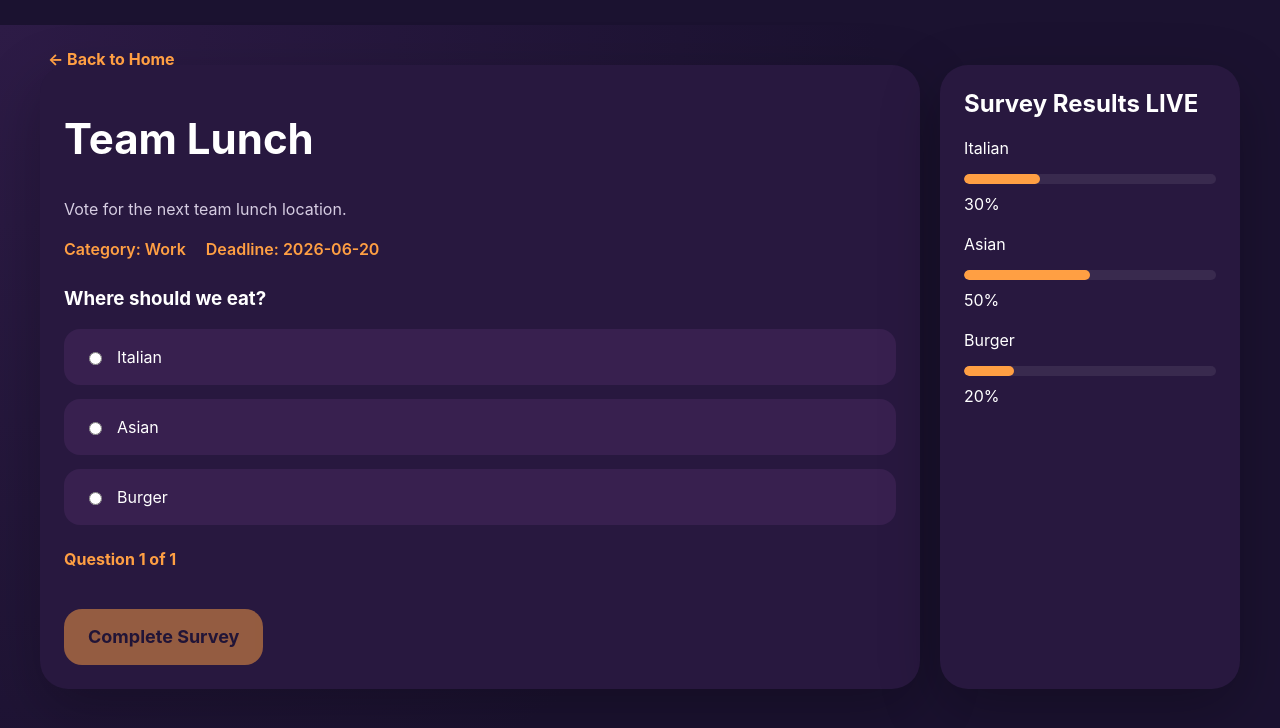
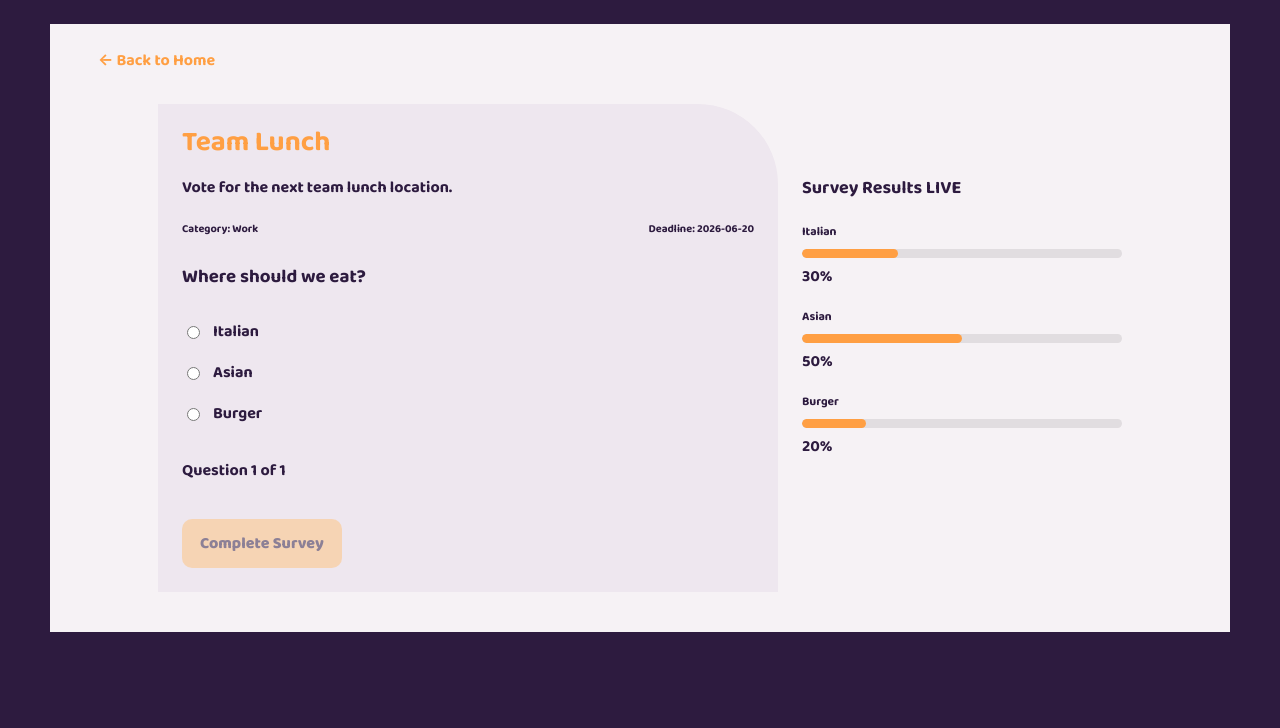
Before and after one commit to tchocpet/Pollapp, an Angular app: page /survey/1 in a window 1280 px wide. Shown: the top 728 px of the page. Built offline with nearby package versions, Linux system fonts and the light colour scheme.

Commit message:
fix poll app feedback

```diff
--- a/src/app/pages/home/home.scss
+++ b/src/app/pages/home/home.scss
@@ -15,7 +15,6 @@
   overflow-x: clip;
 }
 
-/* HERO */
 .hero {
   margin-bottom: 42px;
 }
@@ -54,19 +53,20 @@
 }
 
 .hero-left h1 {
-  margin: 0 0 18px;
+  font-family: 'Baloo 2', sans-serif;
+  font-size: 88px; // statt 96 oder größer
+  line-height: 0.95;
+  font-weight: 800;
   color: #ffbd73;
-  font-size: clamp(44px, 5.6vw, 72px);
-  line-height: 0.92;
-  font-weight: 900;
+  letter-spacing: -1px;
 }
 
 .hero-description {
-  max-width: 480px;
-  color: #ffffff;
+  font-family: Inter, sans-serif;
   font-size: 16px;
-  line-height: 1.35;
-  margin: 0 0 22px;
+  line-height: 1.5;
+  font-weight: 400; // wichtig
+  max-width: 470px;
 }
 
 .new-survey-btn {
@@ -77,7 +77,7 @@
   background: #ffbd73;
   color: #2d1b3f;
   padding: 11px 16px;
-  border-radius: 8px;
+  border-radius: 14px;
   font-size: 15px;
   font-weight: 900;
   cursor: pointer;
@@ -145,15 +145,18 @@
   color: #ffbd73;
   font-size: 42px;
   font-weight: 900;
+  font-family: 'Baloo 2', sans-serif;
   margin: 0 0 34px;
 }
 
-/* SECTIONS */
 .ending-soon,
 .survey-list {
   margin: 0 0 26px;
   padding: 0;
   background: transparent;
+}
+.ending-soon .survey-card {
+  min-height: 160px;
 }
 
 .ending-soon h2 {
@@ -178,7 +181,7 @@
   border-radius: 999px;
   padding: 9px 14px;
   cursor: pointer;
-  background: #3a254f;
+  background: #2d1b3f;
   color: #ffffff;
   font-size: 16px;
   font-weight: 800;
@@ -190,6 +193,9 @@
 .tabs button:hover,
 .category-filter button:hover {
   transform: translateY(-2px);
+  transition:
+    transform 0.2s ease,
+    box-shadow 0.2s ease;
 }
 
 .tabs button.active,
@@ -197,9 +203,11 @@
 .active {
   background: #ffbd73;
   color: #2d1b3f;
+  transition:
+    transform 0.2s ease,
+    box-shadow 0.2s ease;
 }
 
-/* CARDS */
 .survey-grid {
   display: grid;
   grid-template-columns: repeat(3, minmax(0, 1fr));
@@ -259,7 +267,7 @@
 
 /* EMPTY */
 .empty-state {
-  background: #3a254f;
+  background: #2d1b3f;
   padding: 24px;
   border-radius: 14px;
   text-align: center;
@@ -291,11 +299,25 @@
   transform: translateY(-2px);
 }
 
-/* MODAL */
+.delete-icon-btn {
+  width: 24px;
+  height: 24px;
+  border: none;
+  background: transparent;
+  color: #ffffff;
+  cursor: pointer;
+  font-size: 14px;
+  padding: 0;
+}
+
+.delete-icon-btn:hover {
+  transform: scale(1.08);
+}
+
 .modal-backdrop {
   position: fixed;
   inset: 0;
-  background: rgba(20, 10, 35, 0.78);
+  background: #2d1b3f;
   display: grid;
   place-items: center;
   z-index: 1000;
@@ -304,13 +326,13 @@
 
 .create-modal {
   position: relative;
-  width: min(100%, 640px);
-  max-height: 90vh;
+  width: min(980px, 92vw);
+  max-height: 92vh;
   overflow-y: auto;
   background: #2d1b3f;
   color: #ffffff;
-  border-radius: 28px;
-  padding: 30px;
+  border-radius: 0 60px 0 0;
+  padding: 36px;
   border: 1px solid rgba(255, 255, 255, 0.08);
 }
 
@@ -331,7 +353,17 @@
 
 .survey-form {
   display: grid;
-  gap: 16px;
+  grid-template-columns: 1fr 1fr;
+  gap: 20px;
+}
+
+.question-box,
+.add-question-btn,
+.question-preview,
+.required-note,
+.publish-btn,
+.error-message {
+  grid-column: 1 / -1;
 }
 
 .survey-form label,
@@ -505,13 +537,42 @@ button {
 .dropdown-icon {
   position: absolute;
   right: 16px;
-  width: 16px;
+  top: 50%;
+  transform: translateY(-50%);
+
+  display: flex;
+  flex-direction: column;
+  gap: 3px;
+
   pointer-events: none;
+}
+
+.dropdown-icon span {
+  display: block;
+  width: 14px;
+  height: 2px;
+  border-radius: 999px;
+  background: #ffbd73;
+}
+
+.dropdown-icon span:nth-child(2) {
+  width: 10px;
+}
+
+.dropdown-icon span:nth-child(3) {
+  width: 6px;
 }
 
 .dropdown-arrow {
   font-size: 16px;
   line-height: 1;
+}
+
+input,
+textarea,
+select {
+  min-height: 48px;
+  border-radius: 12px;
 }
 
 @media (max-width: 900px) {
@@ -529,7 +590,7 @@ button {
   }
 
   .survey-grid {
-    grid-template-columns: repeat(2, minmax(0, 1fr));
+    grid-template-columns: 1fr;
   }
   .typing-icon {
     width: 49px;
@@ -554,6 +615,11 @@ button {
     width: 37px;
     right: 20px;
     bottom: 50px;
+  }
+
+  .create-modal {
+    width: 95vw;
+    padding: 24px;
   }
 }
 
--- a/src/app/pages/home/home.ts
+++ b/src/app/pages/home/home.ts
@@ -85,7 +85,7 @@ export class Home {
 
   private getEndingSoonLimit(today: Date): Date {
     const limit = new Date(today);
-    limit.setDate(today.getDate() + 7);
+    limit.setDate(today.getDate() + 30);
 
     return limit;
   }
--- a/src/app/pages/survey-detail/survey-detail.html
+++ b/src/app/pages/survey-detail/survey-detail.html
@@ -21,6 +21,7 @@
           <input
             [type]="currentQuestion?.allowMultipleAnswers ? 'checkbox' : 'radio'"
             name="answer"
+            [disabled]="hasVoted"
             [checked]="
               currentQuestion?.allowMultipleAnswers
                 ? selectedIndexes.includes(index)
--- a/src/app/pages/survey-detail/survey-detail.scss
+++ b/src/app/pages/survey-detail/survey-detail.scss
@@ -1,13 +1,14 @@
 .survey-detail-page {
-  background: radial-gradient(circle at top left, #2d1b46, #1b1230 60%);
-  color: white;
-  padding: 40px;
+  max-width: 1180px;
+  margin: 24px auto;
+  padding: 40px 48px;
   display: grid;
-  grid-template-columns: minmax(0, 1.8fr) 300px;
-  gap: 20px;
+  grid-template-columns: 620px 320px;
+  justify-content: center;
+  gap: 24px;
+  background: #f6f2f5;
+  color: #2d1b3f;
   position: relative;
-  max-width: 1400px;
-  margin: 25px auto;
 }
 
 .back-link {
@@ -19,88 +20,76 @@
   font-weight: 700;
 }
 
-.survey-box,
-.results-box {
-  background: #28183f;
+.survey-box {
+  margin-top: 40px;
+  background: #eee7ef;
   padding: 24px;
-  border-radius: 28px;
-  box-shadow: 0 20px 60px rgba(0, 0, 0, 0.25);
-}
-
-.survey-box {
-  max-width: 1000px;
-}
-
-.results-box {
-  width: 100%;
-  max-width: 320px;
-}
-.results-box h2 {
-  margin-top: 0;
+  border-radius: 0 80px 0 0;
+  max-width: 620px;
+  min-height: 430px;
 }
 
 .survey-box h1 {
-  margin-top: 24px;
-  font-size: 42px;
+  margin: 0 0 16px;
+  color: #ff9f43;
+  font-size: 28px;
+  line-height: 1.1;
+  max-width: 380px;
 }
 
 .survey-description {
-  color: #d6cde2;
+  color: #2d1b3f;
   margin-bottom: 20px;
 }
 
 .survey-meta {
   display: flex;
+  justify-content: space-between;
   gap: 20px;
-  flex-wrap: wrap;
-  margin-bottom: 28px;
-  color: #ff9f43;
-  font-weight: 600;
+  color: #2d1b3f;
+  font-size: 11px;
+  margin-bottom: 18px;
+}
+
+.survey-box h3 {
+  margin-top: 24px;
 }
 
 .answer-item {
   display: flex;
   align-items: center;
-  gap: 12px;
-  background: #38204f;
-  padding: 18px 20px;
-  border-radius: 16px;
-  margin-top: 14px;
+  gap: 10px;
+  color: #2d1b3f;
+  padding: 8px 0;
   cursor: pointer;
-  transition: 0.2s ease;
 }
 
 .answer-item input {
   accent-color: #ff9f43;
 }
 
-.answer-item:hover {
-  transform: translateY(-2px);
-  background: #43255f;
-}
-
 .question-counter {
   margin-top: 24px;
-  color: #ff9f43;
+  color: #2d1b3f;
   font-weight: 700;
 }
 
-.complete-btn {
-  margin-top: 24px;
-  border: none;
-  background: #ff9f43;
-  color: #1b1230;
-  padding: 16px 24px;
-  height: 56px;
-  border-radius: 18px;
-  font-size: 18px;
-  font-weight: 700;
-  cursor: pointer;
-  transition: 0.2s ease;
+.question-grid {
+  display: grid;
+  grid-template-columns: 1fr 1fr;
+  gap: 28px;
 }
 
-.complete-btn:hover {
-  transform: translateY(-2px);
+.complete-btn {
+  margin-top: 20px;
+  width: fit-content;
+  border: none;
+  background: #ffc27a;
+  color: #2d1b3f;
+  padding: 12px 18px;
+  border-radius: 10px;
+  font-weight: 800;
+  cursor: pointer;
 }
 
 .complete-btn:disabled {
@@ -108,16 +97,34 @@
   cursor: not-allowed;
 }
 
+.results-box {
+  margin-top: 110px;
+  background: transparent;
+  color: #2d1b3f;
+  box-shadow: none;
+}
+
+.results-box h2 {
+  margin: 0 0 20px;
+  font-size: 18px;
+}
+
 .result-item {
-  margin-top: 20px;
+  margin-bottom: 18px;
+}
+
+.result-item p {
+  margin: 0 0 8px;
+  font-weight: 700;
+  font-size: 12px;
 }
 
 .bar {
-  height: 10px;
-  background: rgba(255, 255, 255, 0.08);
+  height: 9px;
+  background: #e1dde0;
   border-radius: 999px;
   overflow: hidden;
-  margin: 10px 0;
+  margin: 6px 0;
 }
 
 .fill {
@@ -126,30 +133,10 @@
   border-radius: 999px;
 }
 
-.empty-results,
-.success-message {
-  padding: 16px;
-  border-radius: 16px;
-  font-weight: 700;
-}
-
-.empty-results {
-  background: #38204f;
-  color: #d6cde2;
-  text-align: center;
-}
-
-.success-message {
-  background: #2ecc71;
-  margin-bottom: 20px;
-}
-
 @media (max-width: 900px) {
   .survey-detail-page {
     grid-template-columns: 1fr;
     padding: 20px;
-    gap: 20px;
-    min-height: auto;
   }
 
   .back-link {
@@ -157,23 +144,12 @@
     margin-bottom: 12px;
   }
 
-  .survey-box,
-  .results-box {
+  .survey-box {
+    margin-top: 0;
     padding: 24px;
-    min-height: auto;
   }
 
-  .survey-box h1 {
-    font-size: 34px;
-    margin-top: 0;
-  }
-
-  .survey-meta {
-    flex-direction: column;
-    gap: 10px;
-  }
-
-  .complete-btn {
-    width: 100%;
+  .results-box {
+    margin-top: 24px;
   }
 }
--- a/src/app/pages/survey-detail/survey-detail.ts
+++ b/src/app/pages/survey-detail/survey-detail.ts
@@ -15,6 +15,8 @@ export class SurveyDetail {
   selectedIndexes: number[] = [];
   currentQuestionIndex = 0;
   surveyCompleted = false;
+  hasVoted = false;
+  private surveyId = 0;
   get currentQuestion() {
     return this.survey?.questions[this.currentQuestionIndex];
   }
@@ -23,24 +25,50 @@ export class SurveyDetail {
   private route: ActivatedRoute,
   private surveyService: SurveyService,
 ) {
-    const id = Number(this.route.snapshot.paramMap.get('id'));
-    this.survey = this.surveyService.getSurveyById(id);
+  this.surveyId = Number(this.route.snapshot.paramMap.get('id'));
+  this.survey = this.surveyService.getSurveyById(this.surveyId);
+  this.hasVoted = localStorage.getItem(this.getVoteKey()) === 'true';
+}
+
+  private getVoteKey(): string {
+  return `survey-voted-${this.surveyId}`;
 }
 
   vote(index: number): void {
-    if (this.currentQuestion?.allowMultipleAnswers) {
+    if (this.hasVoted || !this.currentQuestion) {
+      return;
+    }
+
+    if (this.currentQuestion.allowMultipleAnswers) {
+      this.toggleMultipleVote(index);
+      return;
+    }
+
+    this.setSingleVote(index);
+    this.surveyService.saveSurveys();
+  }
+
+  private toggleMultipleVote(index: number): void {
     const exists = this.selectedIndexes.includes(index);
 
     if (exists) {
+      this.currentQuestion!.answers[index].votes--;
       this.selectedIndexes = this.selectedIndexes.filter((selected) => selected !== index);
-
+      this.surveyService.saveSurveys();
       return;
     }
 
+    this.currentQuestion!.answers[index].votes++;
     this.selectedIndexes.push(index);
-      return;
+    this.surveyService.saveSurveys();
   }
 
+  private setSingleVote(index: number): void {
+    if (this.selectedIndex !== null) {
+      this.currentQuestion!.answers[this.selectedIndex].votes--;
+    }
+
+    this.currentQuestion!.answers[index].votes++;
     this.selectedIndex = index;
   }
 
@@ -56,14 +84,13 @@ export class SurveyDetail {
   }
 
   completeSurvey(): void {
-    if (!this.canSubmitAnswer()) {
+    if (!this.canSubmitAnswer() || this.hasVoted) {
       return;
     }
 
-    this.saveCurrentAnswer();
-    this.surveyService.saveSurveys();
-    this.resetSelectedAnswers();
-    this.goToNextStep();
+    this.hasVoted = true;
+    this.surveyCompleted = true;
+    localStorage.setItem(this.getVoteKey(), 'true');
   }
 
   private canSubmitAnswer(): boolean {
@@ -116,15 +143,17 @@ export class SurveyDetail {
   }
 
 getTotalVotes(): number {
-    if (!this.survey) {
-      return 0;
-    }
-
-    return this.survey.questions[0].answers.reduce((sum, answer) => sum + answer.votes, 0);
+  return this.currentQuestion?.answers.reduce(
+    (sum, answer) => sum + answer.votes,
+    0,
+  ) ?? 0;
 }
 
 getPercentage(votes: number): number {
   const totalVotes = this.getTotalVotes();
-    return totalVotes === 0 ? 0 : Math.round((votes / totalVotes) * 100);
+
+  return totalVotes === 0
+    ? 0
+    : Math.round((votes / totalVotes) * 100);
 }
 }
--- a/src/index.html
+++ b/src/index.html
@@ -5,7 +5,7 @@
     <title>Pollapp</title>
     <base href="/" />
     <meta name="viewport" content="width=device-width, initial-scale=1" />
-    <link rel="icon" type="image/svg+xml" href="Logo.svg" />
+    <link rel="icon" type="image/svg+xml" href="/assets/image/typing.svg" />
   </head>
   <body>
     <app-root></app-root>
--- a/src/styles.scss
+++ b/src/styles.scss
@@ -1,3 +1,5 @@
+@import url('https://fonts.googleapis.com/css2?family=Baloo+2:wght@700;800&display=swap');
+
 * {
   box-sizing: border-box;
 }
@@ -5,8 +7,9 @@
 html,
 body {
   margin: 0;
-  font-family: Inter, system-ui, sans-serif;
-  background: #1b1230;
+  font-family: 'Baloo 2', Inter, system-ui, sans-serif;
+
+  background: #2d1b3f;
   color: white;
   scroll-behavior: smooth;
 }
@@ -26,11 +29,11 @@ a {
 }
 
 ::-webkit-scrollbar-track {
-  background: #1b1230;
+  background: #2d1b3f;
 }
 
 ::-webkit-scrollbar-thumb {
-  background: #4a2d68;
+  background: #2d1b3f;
   border-radius: 999px;
 }
 
```
Also changed, not shown: src/app/pages/home/home.html (+15 -2 lines). Lines whose indentation alone changed are shown as unchanged.
